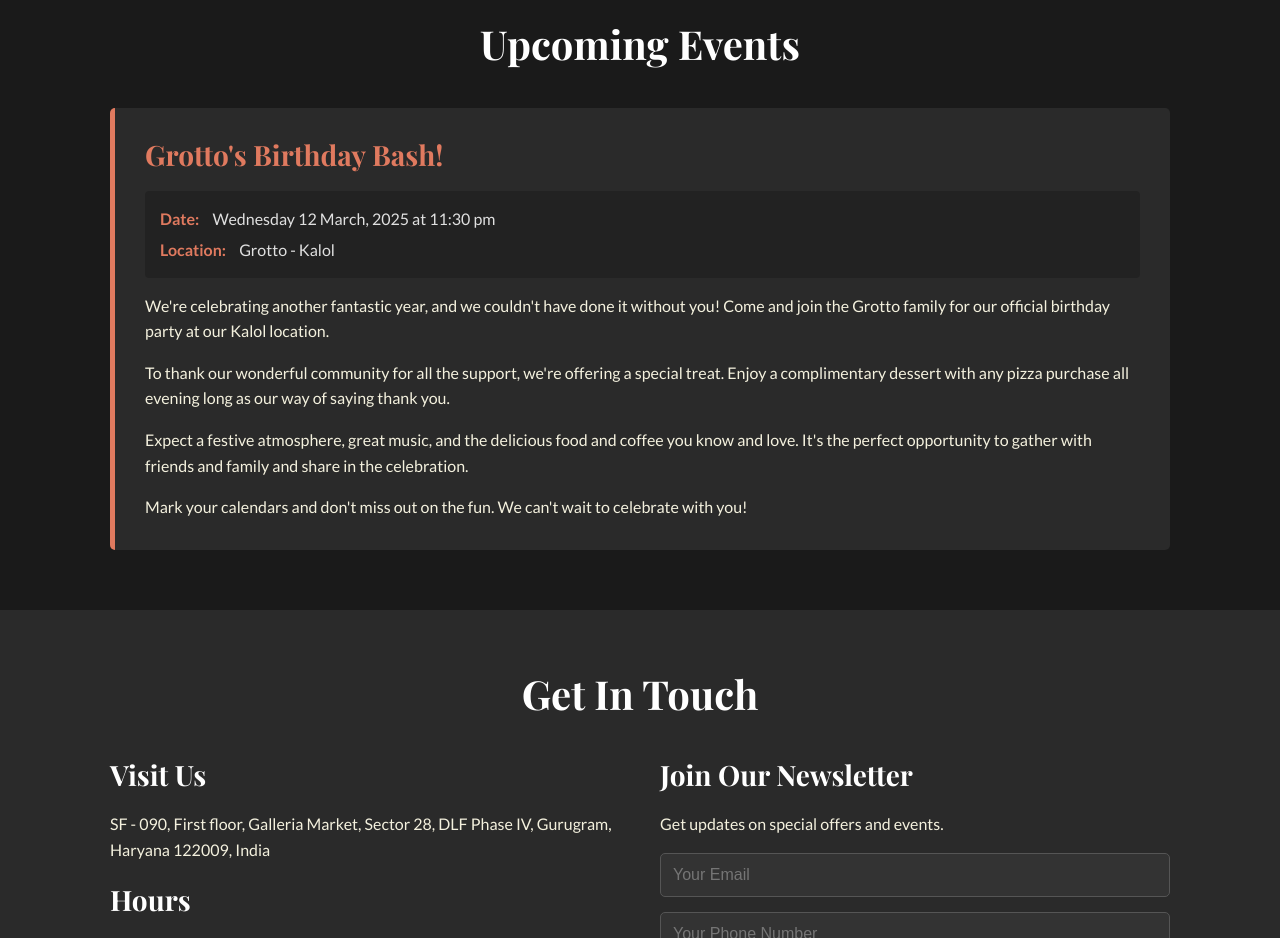
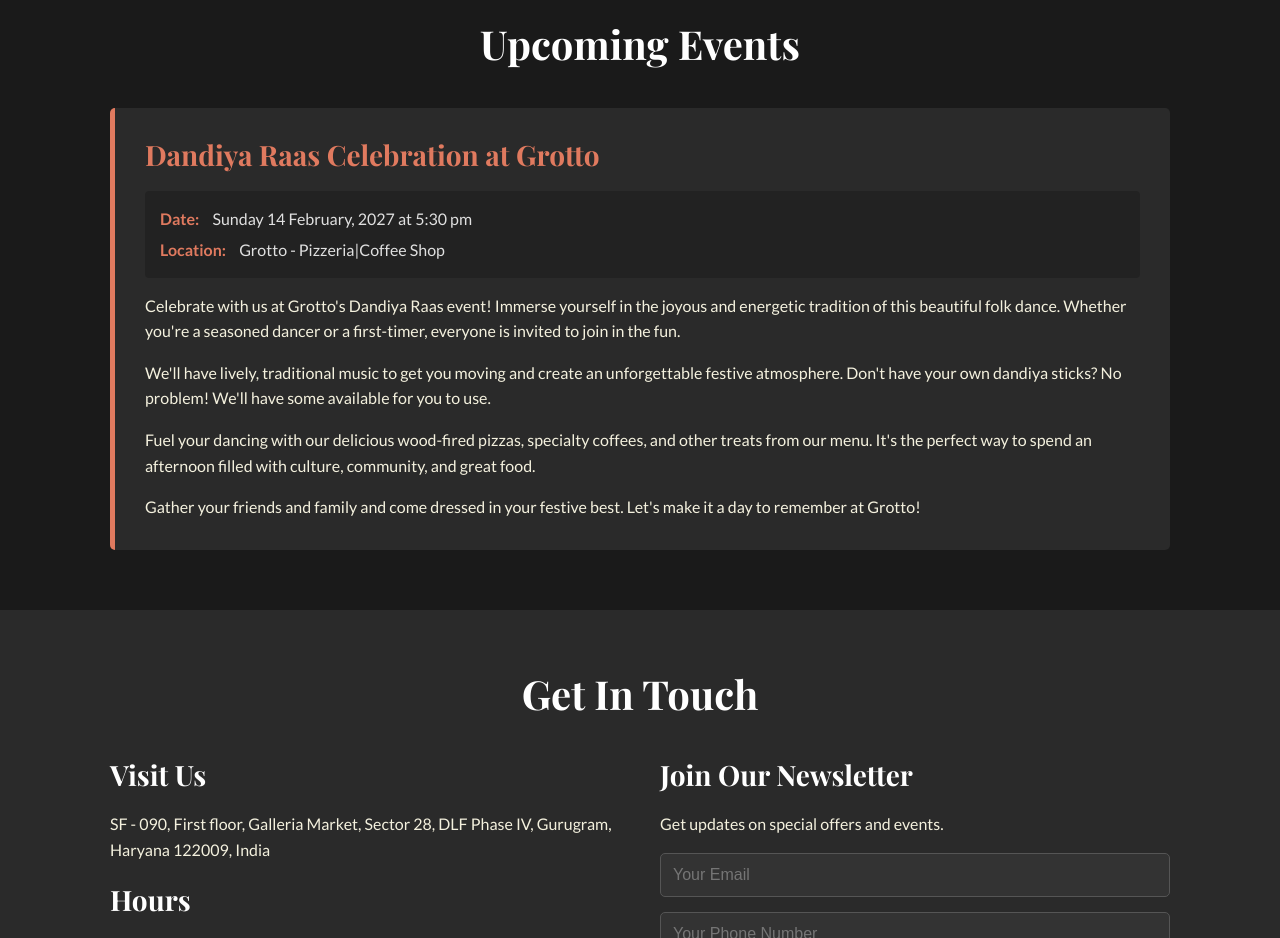
Before and after one commit to GrubTokKora/kora-site-d50362b5-4edb-4405-bd05-d8692d6e612e, a React (Vite) app: page / in a window 1280 px wide. Shown: the part 1840-2778 px from the top of the page. Built offline with nearby package versions, Linux system fonts and the light colour scheme.

Commit message:
Deploy staging from Kora

```diff
--- a/src/App.tsx
+++ b/src/App.tsx
@@ -14,14 +14,14 @@
   address: "SF - 090, First floor, Galleria Market, Sector 28, DLF Phase IV, Gurugram, Haryana 122009, India",
   events: [
     {
-      id: "e0e09690-caeb-450b-b6d7-1cc519403287",
-      title: "Grotto's Birthday Bash!",
-      short_description: "It's our birthday, and you're invited! Join us at Grotto in Kalol for a special celebration with treats on us.",
-      full_description: "We're celebrating another fantastic year, and we couldn't have done it without you! Come and join the Grotto family for our official birthday party at our Kalol location.\n\nTo thank our wonderful community for all the support, we're offering a special treat. Enjoy a complimentary dessert with any pizza purchase all evening long as our way of saying thank you.\n\nExpect a festive atmosphere, great music, and the delicious food and coffee you know and love. It's the perfect opportunity to gather with friends and family and share in the celebration.\n\nMark your calendars and don't miss out on the fun. We can't wait to celebrate with you!",
-      start_datetime: "2025-03-12T18:00:00+00:00",
+      id: "196432ec-1455-41b5-831d-c428a8491e26",
+      title: "Dandiya Raas Celebration at Grotto",
+      short_description: "Join us for a vibrant afternoon of traditional Dandiya Raas! Dance to festive beats and enjoy our signature pizzas and coffee in a lively atmosphere.",
+      full_description: "Celebrate with us at Grotto's Dandiya Raas event! Immerse yourself in the joyous and energetic tradition of this beautiful folk dance. Whether you're a seasoned dancer or a first-timer, everyone is invited to join in the fun.\n\nWe'll have lively, traditional music to get you moving and create an unforgettable festive atmosphere. Don't have your own dandiya sticks? No problem! We'll have some available for you to use.\n\nFuel your dancing with our delicious wood-fired pizzas, specialty coffees, and other treats from our menu. It's the perfect way to spend an afternoon filled with culture, community, and great food.\n\nGather your friends and family and come dressed in your festive best. Let's make it a day to remember at Grotto!",
+      start_datetime: "2027-02-14T12:00:00+00:00",
       end_datetime: null,
-      location_text: "Grotto - Kalol",
-      category: "Celebration",
+      location_text: "Grotto - Pizzeria|Coffee Shop",
+      category: "Cultural Celebration",
     }
   ] as Event[]
 };
```
